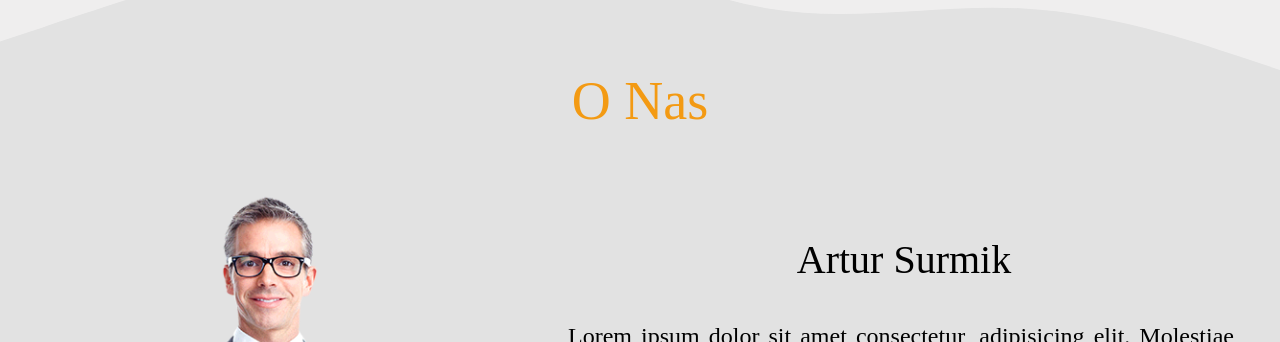
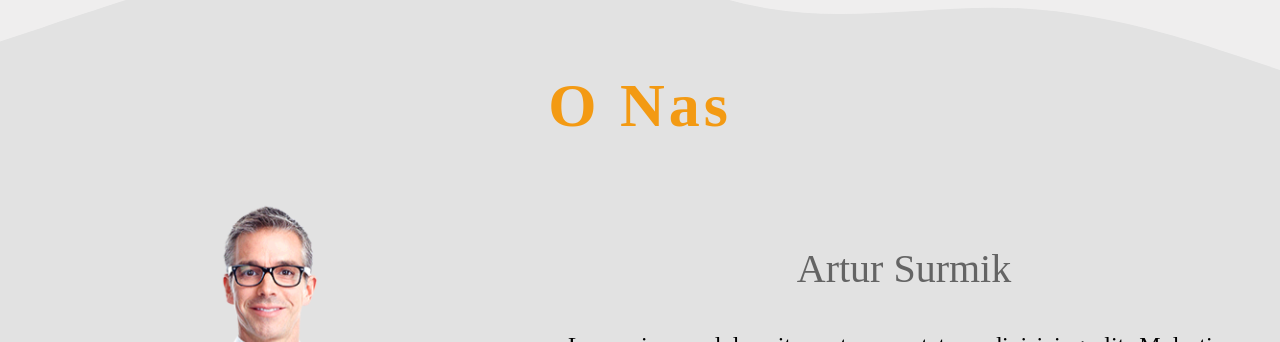
Before and after one commit to mizdebski77/Coaching-website, a React (Create React App) app: page / in a window 1280 px wide. Shown: the part 550-892 px from the top of the page. Built offline with nearby package versions, Linux system fonts and the light colour scheme.

Commit message:
Wave to about section added

```diff
--- a/src/core/theme.ts
+++ b/src/core/theme.ts
@@ -3,7 +3,7 @@ export const theme = {
         mainColor: "#EFEEEE",
         secondColor: "#E2E2E2",
         fontColor: "#F39A13",
-        fontSecond: '646464',
+        fontSecond: '#646464',
     },
 
     breakPoint: {
--- a/src/features/Home/About/about.tsx
+++ b/src/features/Home/About/about.tsx
@@ -2,6 +2,7 @@ import React from 'react';
 import { Article, Avatar, AvatarText, AvatarTextWrapper, AvatarTitle, AvatarWrapper, Container, Title, Wave, Wrapper } from './styledAbout';
 import upWave from '../../../common/Images/upWave.svg';
 import avatar from '../../../common/Images/avatar.svg';
+import bottomWave from '../../../common/Images/bottomWave.svg';
 
 export const About = () => {
     return (
@@ -38,8 +39,8 @@ export const About = () => {
                         <Avatar src={avatar} />
                     </AvatarWrapper>
                 </Container>
-
             </Article>
+            <Wave src={bottomWave} />
         </Wrapper>
     );
 };
--- a/src/features/Home/About/styledAbout.ts
+++ b/src/features/Home/About/styledAbout.ts
@@ -21,8 +21,9 @@ export const Container = styled.div`
 `;
 
 export const Title = styled.h2`
-    font-size: 54px;
-    font-weight: normal;
+    font-size: 62px;
+    letter-spacing: 4px;
+    font-weight: medium;
     text-align: center;
     color: ${({ theme }) => theme.color.fontColor};
     margin: 0;
@@ -44,6 +45,7 @@ export const AvatarWrapper = styled.div <{ reverse?: boolean }>`
 export const AvatarTitle = styled.span`
     font-size: 40px;
     margin: 0 auto;
+    color: ${({ theme }) => theme.color.fontSecond};
 `;
 
 export const Avatar = styled.img`
--- a/src/features/Home/Services/services.tsx
+++ b/src/features/Home/Services/services.tsx
@@ -1,9 +1,10 @@
 import React from 'react';
+import { Wrapper } from './styledServices';
 
 export const Services = () => {
     return (
-        <div>
+        <Wrapper>
 
-        </div>
+        </Wrapper>
     );
 };
--- a/src/features/Home/Services/styledServices.ts
+++ b/src/features/Home/Services/styledServices.ts
@@ -1,5 +1,5 @@
 import { styled } from "styled-components";
 
 export const Wrapper = styled.section`
-
+    height: 500px;
 `;
```
Also changed, not shown: src/common/Images/bottomWave.svg (added).
